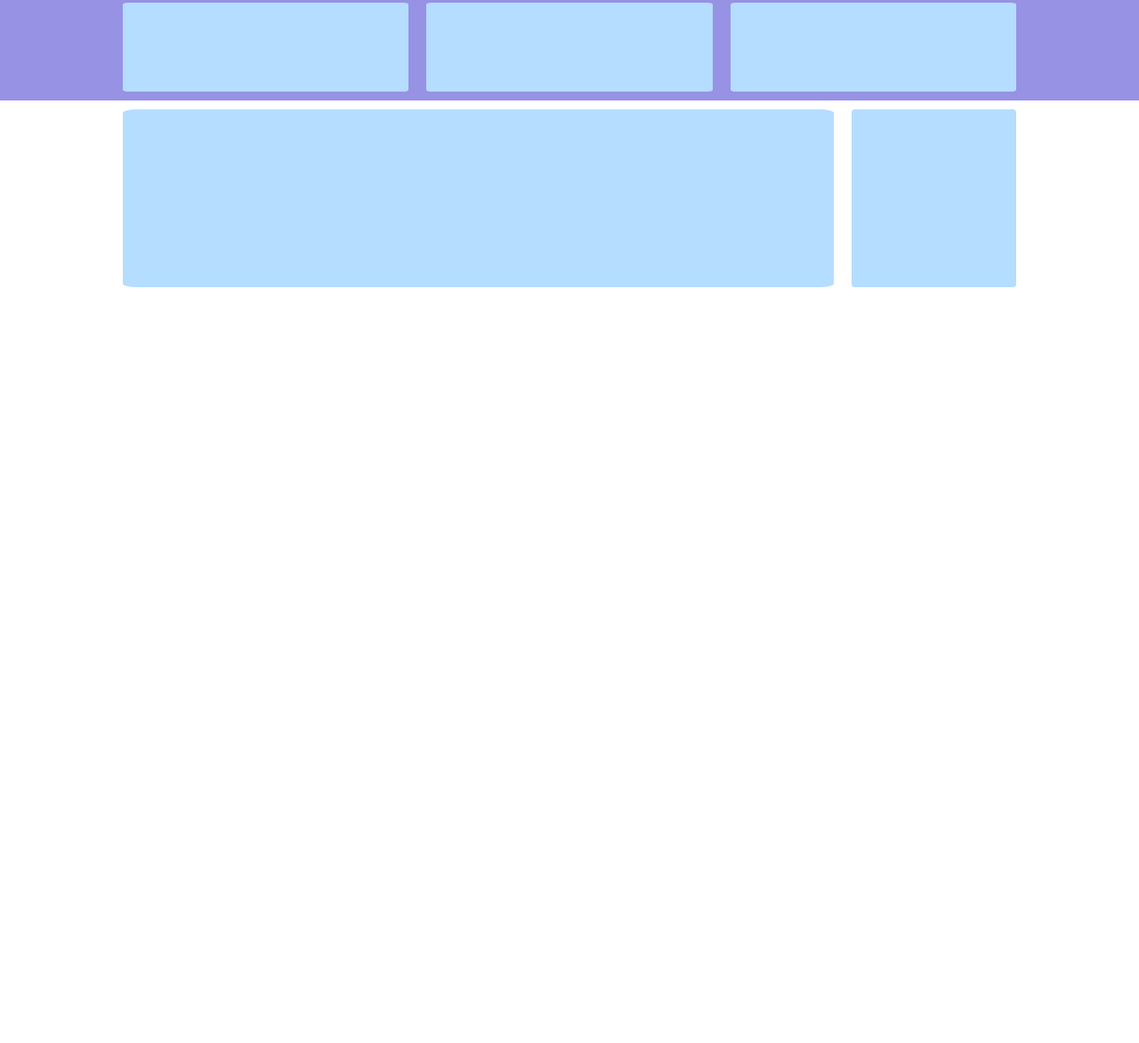
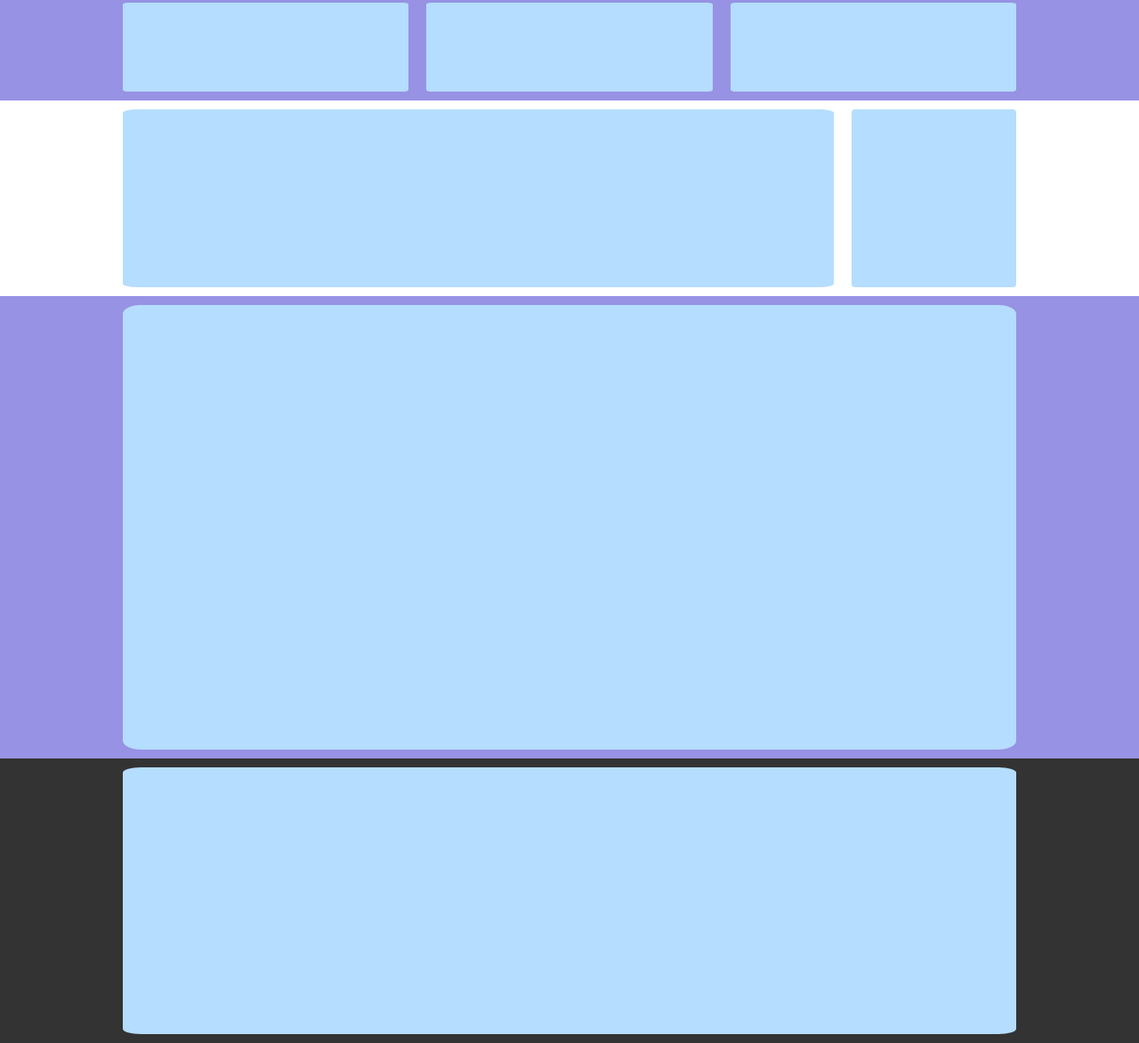
Before and after one commit to violix96/htmlcss-responsive-layout, a plain HTML site: page index.html in a window 1280 px wide. Shown: the part 2825-3998 px from the top of the page at 89% size. Before the commit the page ends 3158 px from the top, so only its background shows below. Drawn offline with Linux system fonts and the light colour scheme.

Commit message:
[UPD] layout footer and "it's free sections done"

```diff
--- a/css/style.css
+++ b/css/style.css
@@ -60,7 +60,9 @@ h2{
     font-weight: bold;
 }
 
-/* main- */
+footer{
+    background-color: #333333;
+}
 
 
 
--- a/index.html
+++ b/index.html
@@ -96,8 +96,24 @@
                </div>
            </div>
 
+           <!-- it's free  -->
+            <div id="its-free">
+                <div class="bg-violet">
+                 <div class="container">
+                     <div class="row">
+                        <div class="height-l bg-light-blue col-100 my-10 border-radius"></div>
+                     </div>
+                 </div>
+                </div>
+            </div>
     </main>
 
-<footer></footer>
+<footer>
+    <div class="container">
+        <div class="row">
+           <div class="height-s bg-light-blue col-100 my-10 border-radius"></div>
+        </div>
+    </div>
+</footer>
 </body>
 </html>
```
